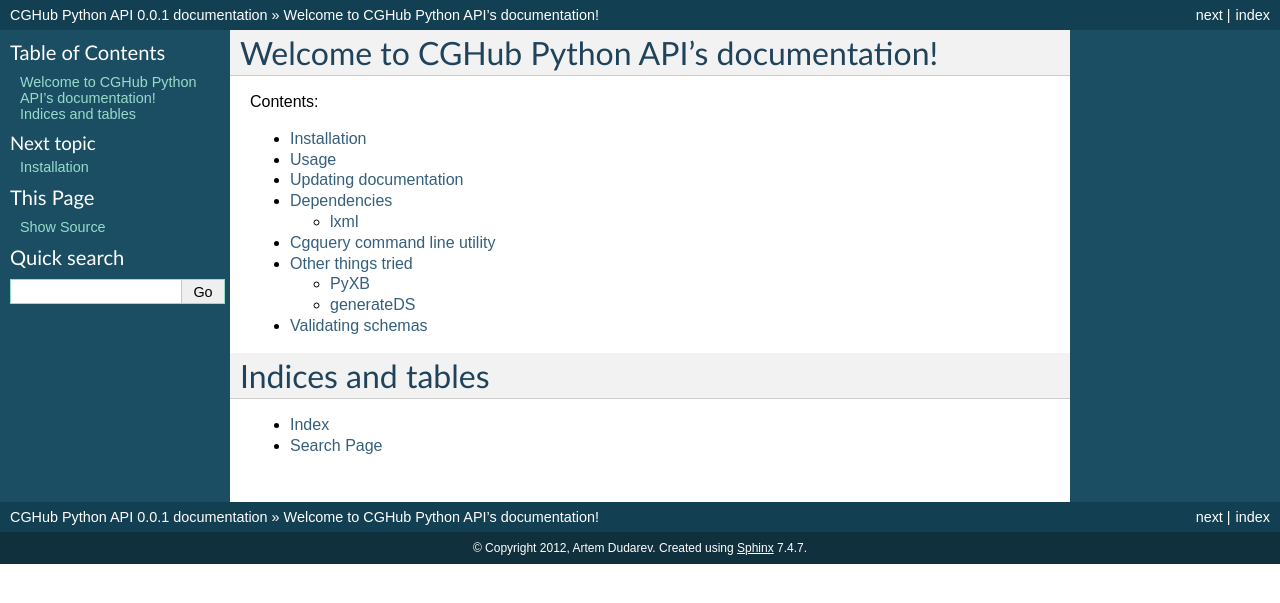
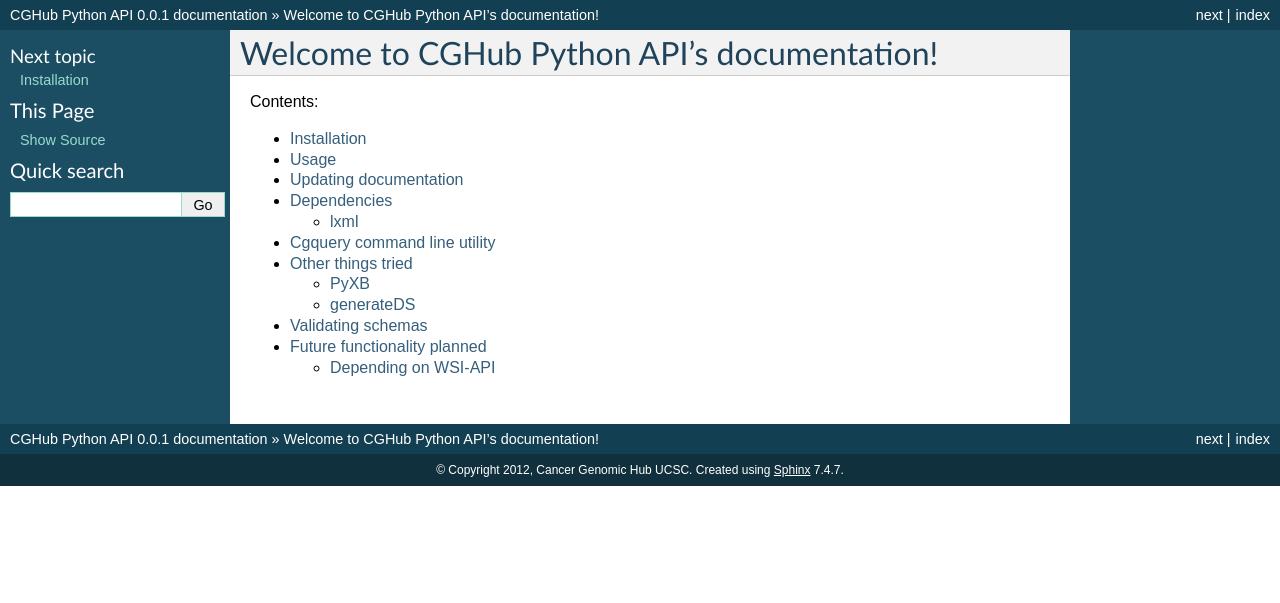
Before and after one commit to dudarev/cghub, a Sphinx documentation site: the page built from cghub_api/docs/source/index.rst, in a window 1280 px wide. Shown: the top 603 px of the page. Built offline with Sphinx 7.4.7, drawn with Linux system fonts in a browser that asks for light colours; some of the changed lines change nothing that is shown.

Commit message:
ticket:37 added future plans that depend on WSI API

```diff
--- a/cghub_api/docs/source/conf.py
+++ b/cghub_api/docs/source/conf.py
@@ -41,14 +41,14 @@
 
 # General information about the project.
 project = u'CGHub Python API'
-copyright = u'2012, Artem Dudarev'
+copyright = u'2012, Cancer Genomic Hub UCSC'
 
 # The version info for the project you're documenting, acts as replacement for
 # |version| and |release|, also used in various other places throughout the
 # built documents.
 #
 # The short X.Y version.
-version = '0.0.1'
+version = '0.0'
 # The full version, including alpha/beta/rc tags.
 release = '0.0.1'
 
--- /dev/null
+++ b/cghub_api/docs/source/future.rst
@@ -0,0 +1,78 @@
+.. about things planned
+
+Future functionality planned
+============================================
+
+---------------------------------------------
+Depending on WSI-API
+---------------------------------------------
+
+Only last modification time for a query
+----------------------------------------
+
+This would be helpful to validate cache for queries.
+
+Similar to ``analysisObject`` and ``analysisAttributes``,
+WSI-API may have a method that would return only one date --
+the most latest of all modification dates for all results.
+
+Similar to existing query ``analysisObject``:
+
+`https://cghub.ucsc.edu/cghub/metadata/analysisObject?xml_text=6d7* <https://cghub.ucsc.edu/cghub/metadata/analysisObject?xml_text=6d7*>`__
+
+(returns 11 results as of 2012-07-12)
+
+It may use ``lastModified``, for example:
+
+`https://cghub.ucsc.edu/cghub/metadata/lastModified?xml_text=6d7* <https://cghub.ucsc.edu/cghub/metadata/lastModified?xml_text=6d7*>`__
+
+(returns an error)
+
+Only number of results for a query
+----------------------------------------
+
+This would help to warn a user if a query may take too long.
+
+Possible interface with ``numberOfResults``:
+
+`https://cghub.ucsc.edu/cghub/metadata/numberOfResults?xml_text=6d7* <https://cghub.ucsc.edu/cghub/metadata/numberOfResults?xml_text=6d7*>`__
+
+Return all elements except ``*_xml``
+--------------------------------------------------
+
+This would reduce size of files transfered.
+
+At the moment a query to ``analysisObject`` has the most minimum of information
+and ``analysisAttributes`` also return ``*_xml`` elements such as ``analysis_xml``.
+This increases size significantly.
+
+May be, there could be another query that returns all elements except ``*_xml`` ones.
+
+At the moment the Django app that uses this API is using the following elements:
+``legacy_sample_id``,
+``analysis_id``,
+``sample_accession``,
+``r.files.file.0.filesize``,
+``last_modified``,
+``disease_abbr``,
+``sample_type``,
+``analyte_code``,
+``library_strategy``,
+``center_name``.
+
+More elements may be used in the future if requested by users.
+
+Parse ``*_xml`` elements with classes created with PyXB (or similar library)
+-----------------------------------------------------------------------------
+
+At the moment ``*_xml`` elements cannot be validated against XSD schemas
+(for validation scripts see :doc:`validation` in this documentation).
+
+PyXB library also had an issue that did not allow it to parse documents correctly.
+As of version 1.1.4 they were fixed.  See discussion at
+`PyXB forum <http://sourceforge.net/projects/pyxb/forums/forum/956708/topic/5331945>`__.
+There are both elements missing and extra elements that do not correspond to the schemas,
+also order is not correct for some elements.
+
+When the data is fixed on WSI side implement parsing ``*_xml`` elements with
+classes generated directly from XSD schemas with PyXB library or some similar library.
--- a/cghub_api/docs/source/index.rst
+++ b/cghub_api/docs/source/index.rst
@@ -25,10 +25,4 @@
 
     validation.rst
 
-
-
-Indices and tables
-==================
-
-* :ref:`genindex`
-* :ref:`search`
+    future.rst
```
